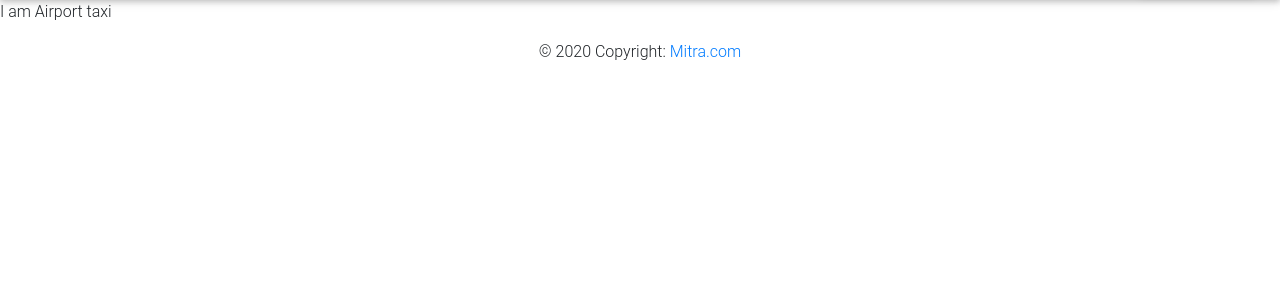
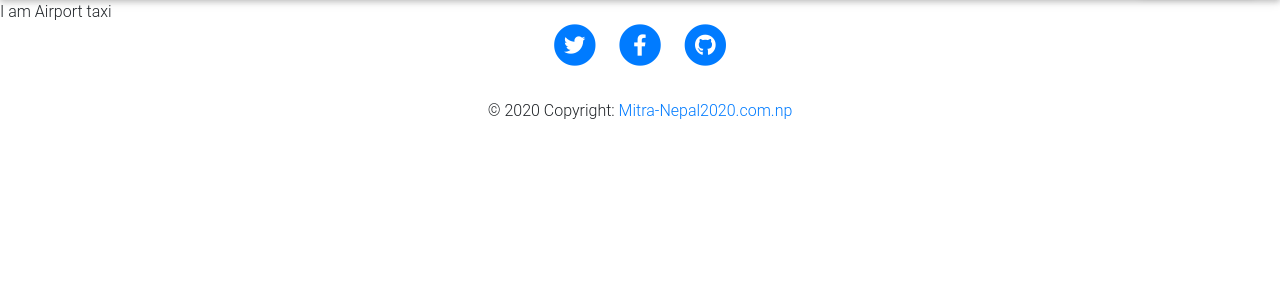
Before and after one commit to 7ami/Mitra, a Django app: page /company/aptaxi/ in a window 1280 px wide. Shown: the part 120-420 px from the top of the page. Run offline with Django 3.2, Linux system fonts and the light colour scheme; some libraries are stand-ins or nearby versions.

Commit message:
Footer added

```diff
--- a/oss/companies/templates/companies/base.html
+++ b/oss/companies/templates/companies/base.html
@@ -1,4 +1,5 @@
 <!doctype html>
+{%load static%}
 <html lang="en">
   <head>
 
@@ -127,10 +128,47 @@ sagittis lacus vel augue laoreet rutrum faucibus.">
 
 
 <footer>
- <div class="footer-copyright text-center py-3">© 2020 Copyright:
-    <a href="#"> Mitra.com</a>
+
+<footer>
+    <div class="container py-0">
+      <div class="row">
+        <div class="col-lg-8 col-md-10 mx-auto">
+          <ul class="list-inline text-center">
+            <li class="list-inline-item">
+              <a href="#" >
+                <span class="fa-stack fa-lg">
+                  <i class="fas fa-circle fa-stack-2x "></i>
+                  <i class="fab fa-twitter fa-stack-1x fa-inverse "></i>
+                </span>
+              </a>
+            </li>
+            <li class="list-inline-item ">
+              <a href="#" >
+                <span class="fa-stack fa-lg ">
+                  <i class="fas fa-circle fa-stack-2x "></i>
+                  <i class="fab fa-facebook-f fa-stack-1x fa-inverse "></i>
+                </span>
+              </a>
+            </li>
+            <li class="list-inline-item">
+              <a href="#" >
+                <span class="fa-stack fa-lg">
+                  <i class="fas fa-circle fa-stack-2x"></i>
+                  <i class="fab fa-github fa-stack-1x fa-inverse"></i>
+                </span>
+              </a>
+            </li>
+          </ul>
+
+        </div>
+      </div>
+       <div class="footer-copyright text-center py-3">© 2020 Copyright:
+    <a href="#"> Mitra-Nepal2020.com.np</a>
   </div>
-  </footer>
+
+
+    </div>
+    </footer>
 
 
     <!-- Optional JavaScript -->
```
